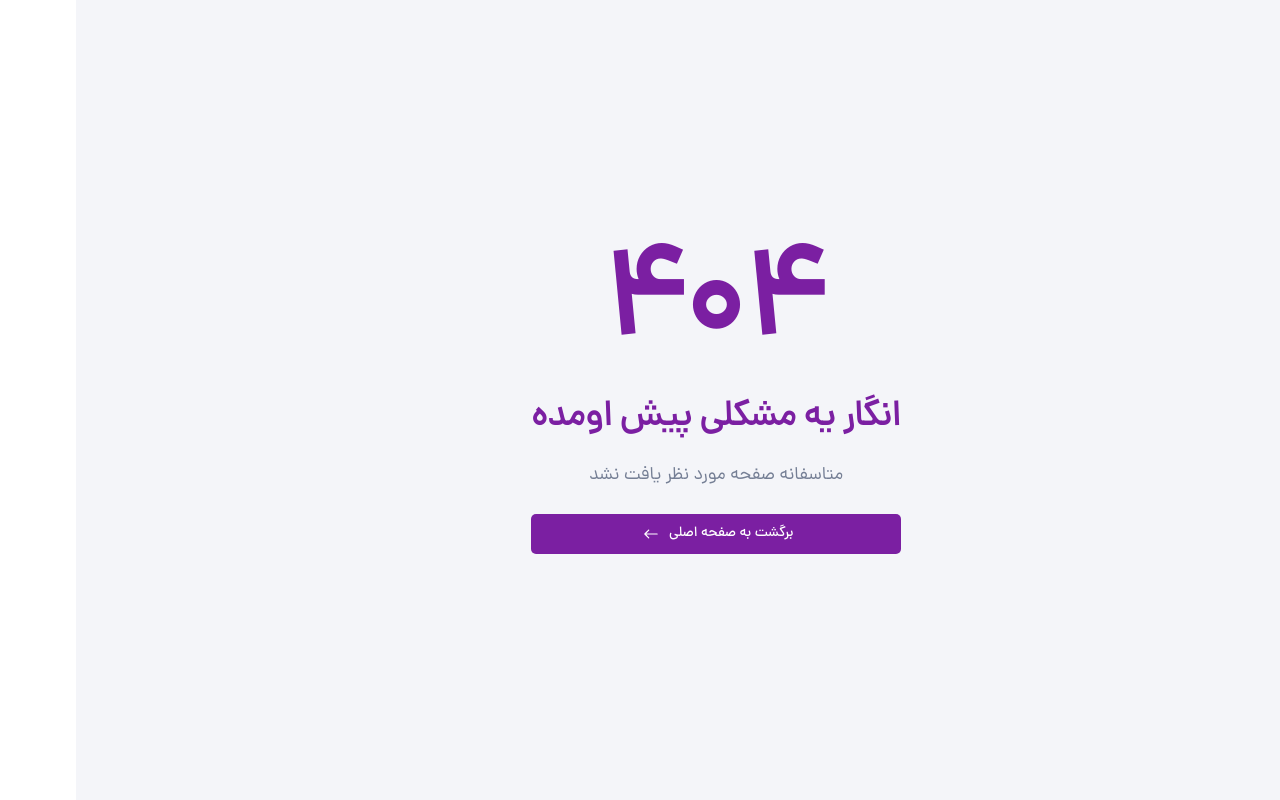
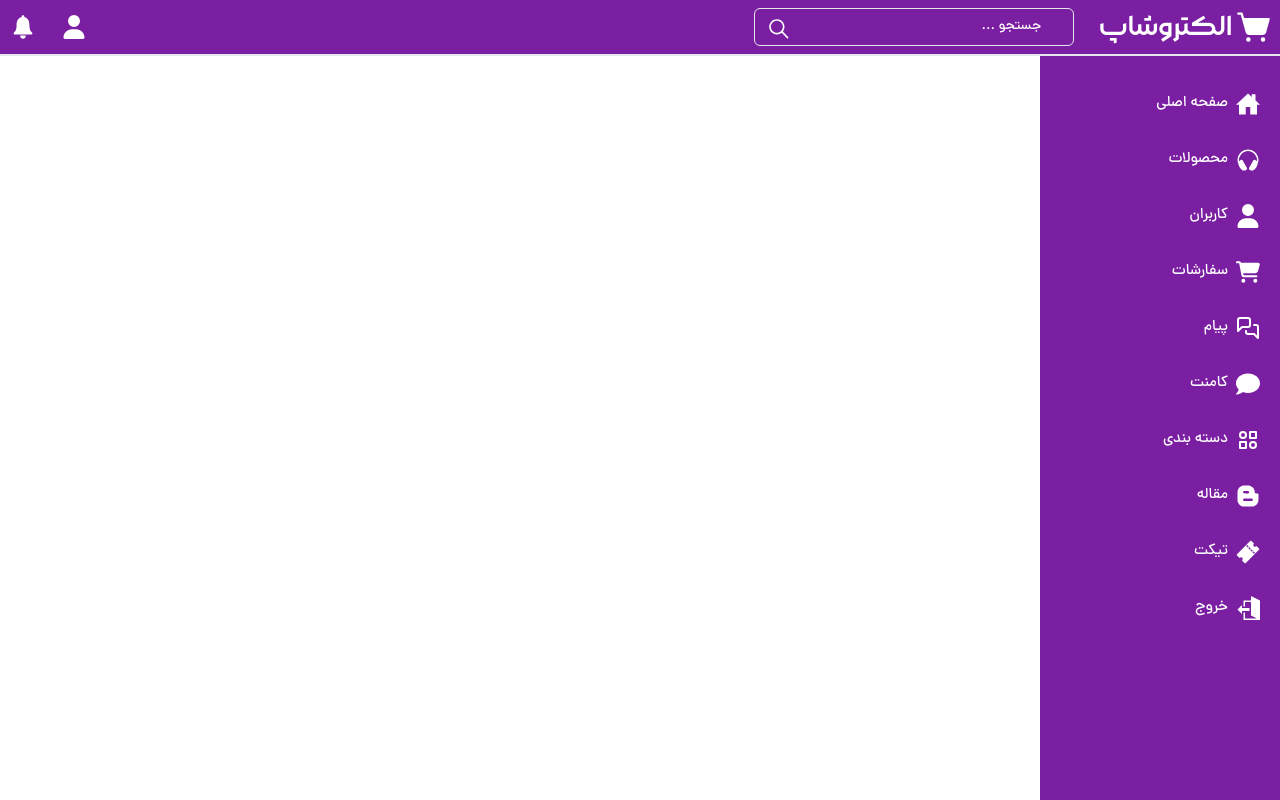
Before and after one commit to Alireza-edk13/Elctro, a Next.js app: page /admin-panel in a window 1280 px wide. Before the commit this address had no page. Built offline with nearby package versions, Linux system fonts and the light colour scheme.

Commit message:
feat: admin-p side &  nav

```diff
--- /dev/null
+++ b/src/app/admin-panel/page.js
@@ -0,0 +1,10 @@
+import AdminPanelLayout from '@/components/layouts/AdminPanelLayout/AdminPanelLayout'
+import React from 'react'
+
+export default function page() {
+  return (
+    <AdminPanelLayout>
+
+    </AdminPanelLayout>
+  )
+}
--- /dev/null
+++ b/src/components/layouts/AdminPanelLayout/AdminPanelLayout.js
@@ -0,0 +1,20 @@
+import NavBar from '@/components/templates/AdminPanel/NavBar/NavBar'
+import SideBar from '@/components/templates/AdminPanel/SideBar/SideBar'
+import React from 'react'
+
+export default async function AdminPanelLayout({ children }) {
+    return (
+        <>
+            <NavBar />
+            <div className='grid grid-cols-12  bg-FooterBg min-h-screen mx-auto bg-cover'>
+                <div className="md:col-span-2">
+                    <SideBar/>
+                </div>
+                <div className=" col-span-12 lg:col-span-10">
+                    {children}
+                </div>
+            </div>
+
+        </>
+    )
+}
--- /dev/null
+++ b/src/components/templates/AdminPanel/NavBar/NavBar.js
@@ -0,0 +1,38 @@
+import React from 'react'
+import { IoIosSearch } from "react-icons/io";
+import { IoIosNotifications } from "react-icons/io";
+import { FaUser } from "react-icons/fa6";
+import { AiOutlineMenu } from "react-icons/ai";
+import Link from 'next/link';
+import { PiShoppingCartSimpleFill } from 'react-icons/pi';
+
+export default function NavBar({ onActive }) {
+    return (
+        <>
+            <nav className="bg-main border-b-2 p-2 fixed left-0 right-0 top-0 z-40 ">
+                <div className=' flex justify-between items-center'>
+                    <div className=' flex-center gap-6'>
+                        <Link href={'/'} className=' flex justify-start items-center text-white text-xl md:text-3xl'>
+                            <PiShoppingCartSimpleFill className=' text-2xl md:text-4xl' />
+                            <h3 className=' font-morabba pr-1 '>الکتروشاپ</h3>
+                        </Link>
+                        <form className=' relative md:block hidden' action="">
+                            <button className=' absolute left-3 top-2 border-none'>
+                                <IoIosSearch fontSize={'1.6rem'} className=' text-white' />
+                            </button>
+                            <input type="text" placeholder='جستجو ...' className=' text-sm outline-none bg-transparent border w-80 py-2 text-white placeholder:text-white rounded-md px-8' />
+                        </form>
+                    </div>
+                    <div className=' flex-center gap-4 ml-4 sm:ml-0 sm:gap-6 text-white child:cursor-pointer'>
+                        <FaUser className=' text-xl sm:text-2xl' />
+                        <Link href={'message'}>
+                            <IoIosNotifications className=' text-2xl sm:text-3xl' />
+
+                        </Link>
+                        < AiOutlineMenu className=' text-xl sm:text-2xl lg:hidden block' />
+                    </div>
+                </div>
+            </nav>
+        </>
+    )
+}
--- /dev/null
+++ b/src/components/templates/AdminPanel/SideBar/SideBar.js
@@ -0,0 +1,123 @@
+"use client";
+import React , {useState} from 'react'
+import { IoHomeSharp } from "react-icons/io5";
+import { FaUser } from "react-icons/fa6";
+import { FaBloggerB } from "react-icons/fa6";
+import { IoHeadset } from "react-icons/io5";
+import { TbCategory2 } from "react-icons/tb";
+import { FaComment } from "react-icons/fa";
+import { IoTicket } from 'react-icons/io5';
+import { LuMessagesSquare } from "react-icons/lu";
+import { ImExit } from "react-icons/im";
+import Link from 'next/link';
+import { FaCartShopping } from "react-icons/fa6";
+// import DeleteModal from '../DeleteModal/DeleteModal';
+
+
+export default function SideBar({ isNavCmsMobileOpen, setIsNavCmsMobileOpen }) {
+
+    // const [isShowDeleteModal, setIsShowDeleteModal] = useState(false)
+
+    const logout = () => {
+        localStorage.removeItem('user')
+    }
+
+    return (
+        <>
+            <div onClick={() => setIsNavCmsMobileOpen(prevState => !prevState)} className={`${isNavCmsMobileOpen ? '' : ' hidden'} fixed inset-0 bg-mainBlack z-30 h-screen opacity-[0.2] lg:hidden`}></div>
+            <aside className={`${isNavCmsMobileOpen ? 'mobile-nav--active' : ''} fixed  z-30 w-48  xl:w-60 top-0 right-0  h-screen pt-[4.5rem]  bg-main translate-x-[-100%] lg:translate-x-0 lg:visible lg:opacity-100 mobile-nav-transition invisible`}>
+                <div className='overflow-y-auto py-3 px-3 h-full   bg-mainWhite'>
+                    <ul className=' space-y-4 child:cursor-pointer'>
+                        <li onClick={() => setIsNavCmsMobileOpen(prevState => !prevState)}>
+                            <Link href={''} className='flex items-center text-md gap-2 p-2 text-white rounded-lg'>
+                                <IoHomeSharp className=' text-2xl text-white' />
+                                صفحه اصلی
+                            </Link>
+                        </li>
+
+                        <li onClick={() => setIsNavCmsMobileOpen(prevState => !prevState)}>
+                            <Link href={'course-list'} className='flex items-center text-md gap-2 p-2 text-white rounded-lg'>
+                                <IoHeadset className=' text-2xl text-white' />
+                                محصولات
+                            </Link>
+                        </li>
+
+
+                        <li onClick={() => setIsNavCmsMobileOpen(prevState => !prevState)}>
+                            <Link href={'user-list'} className='flex items-center text-md gap-2 p-2 text-white rounded-lg'>
+                                <FaUser className=' text-2xl text-white' />
+                                کاربران
+                            </Link>
+                        </li>
+
+
+                        <li onClick={() => setIsNavCmsMobileOpen(prevState => !prevState)}>
+                            <Link href={'user-list'} className='flex items-center text-md gap-2 p-2 text-white rounded-lg'>
+                                <FaCartShopping className=' text-2xl text-white' />
+                                سفارشات
+                            </Link>
+                        </li>
+
+
+                        <li onClick={() => setIsNavCmsMobileOpen(prevState => !prevState)}>
+                            <Link href={'message'} className='flex items-center text-md gap-2 p-2 text-white rounded-lg'>
+                                <LuMessagesSquare className=' text-2xl text-white' />
+                                پیام
+                            </Link>
+                        </li>
+
+                        <li onClick={() => setIsNavCmsMobileOpen(prevState => !prevState)}>
+                            <Link href={'comments'} className='flex items-center text-md gap-2 p-2 text-white rounded-lg'>
+                                <FaComment className=' text-2xl text-white' />
+                                  کامنت
+                            </Link>
+                        </li>
+                        <li onClick={() => setIsNavCmsMobileOpen(prevState => !prevState)}>
+                            <Link href={'category'} className='flex items-center text-md gap-2 p-2 text-white rounded-lg'>
+                                <TbCategory2 className=' text-2xl text-white' />
+                                دسته بندی
+                            </Link>
+                        </li>
+
+
+
+
+                        <li onClick={() => setIsNavCmsMobileOpen(prevState => !prevState)}>
+                            <Link href={'blog'} className='flex items-center text-md gap-2 p-2 text-white rounded-lg'>
+                                <FaBloggerB className=' text-2xl text-white' />
+                                مقاله
+                            </Link>
+                        </li>
+                        <li onClick={() => setIsNavCmsMobileOpen(prevState => !prevState)}>
+                            <Link href={'ticket'} className='flex items-center text-md gap-2 p-2 text-white rounded-lg'>
+                                <IoTicket className=' text-2xl text-white' />
+                                تیکت
+                            </Link>
+                        </li>
+                        {/*
+            <li>
+              <Link href={'discount-code'} className='flex items-center text-md gap-2 p-2 text-white rounded-lg'>
+                <RiDiscountPercentFill className=' text-2xl text-white' />
+                Discount Code
+              </Link>
+            </li> */}
+
+                        <li onClick={() => setIsNavCmsMobileOpen(prevState => !prevState)}>
+                            <div onClick={() => setIsShowDeleteModal(true)} className='flex cursor-pointer items-center text-md gap-2 p-2 rounded-lg text-white'>
+                                <ImExit className=' text-2xl rotate-180 text-white' />
+                                خروج
+                            </div>
+                        </li>
+
+
+                    </ul>
+                </div>
+            </aside>
+
+            {/*
+      {isShowDeleteModal &&
+        <DeleteModal onClose={() => setIsShowDeleteModal(false)} onSubmit={logout} title='Exit?' />
+      } */}
+        </>
+    )
+}
```
Also changed, not shown: src/components/layouts/UserPanelLayout/UserPanelLayout.js (added).
